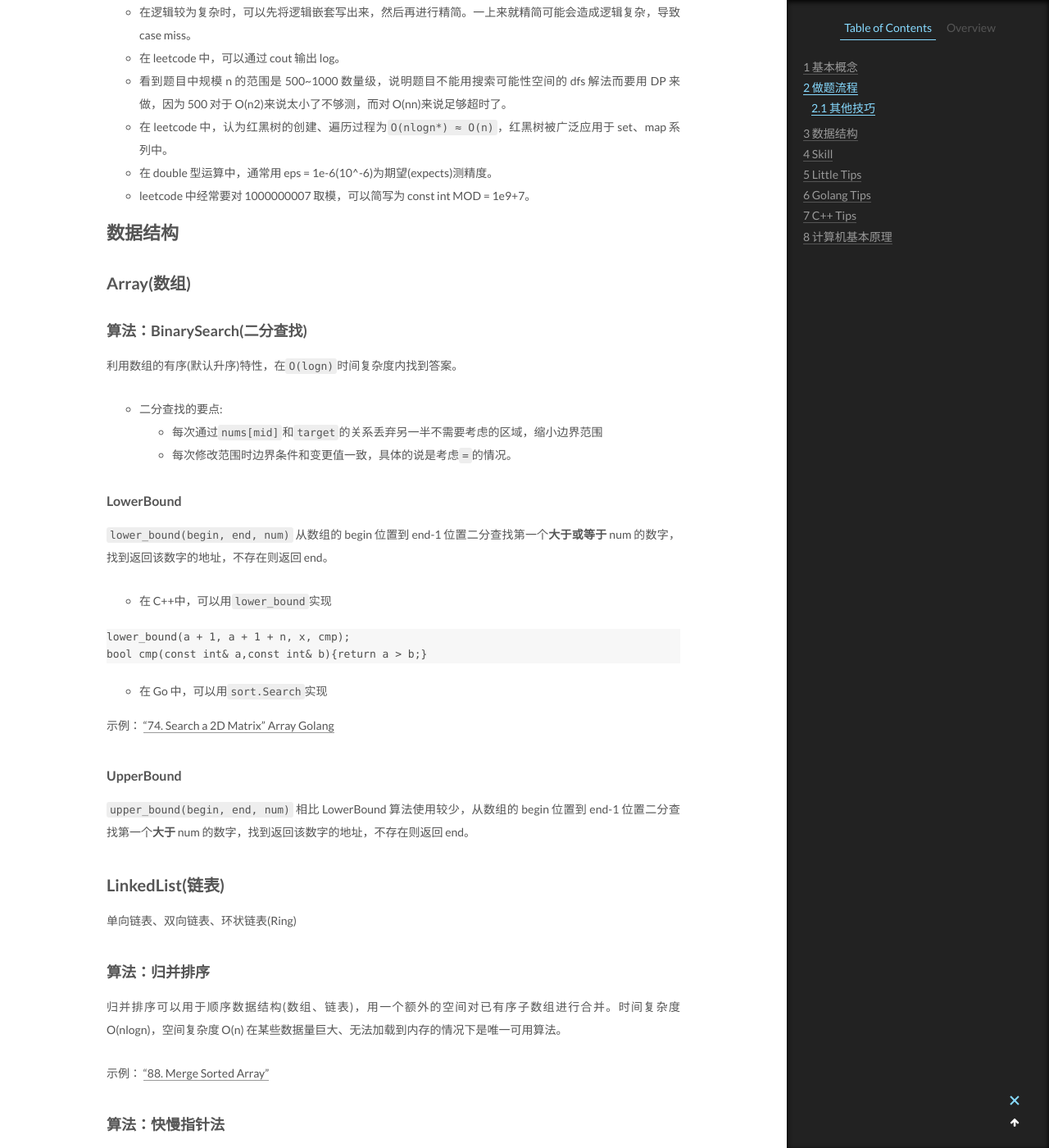
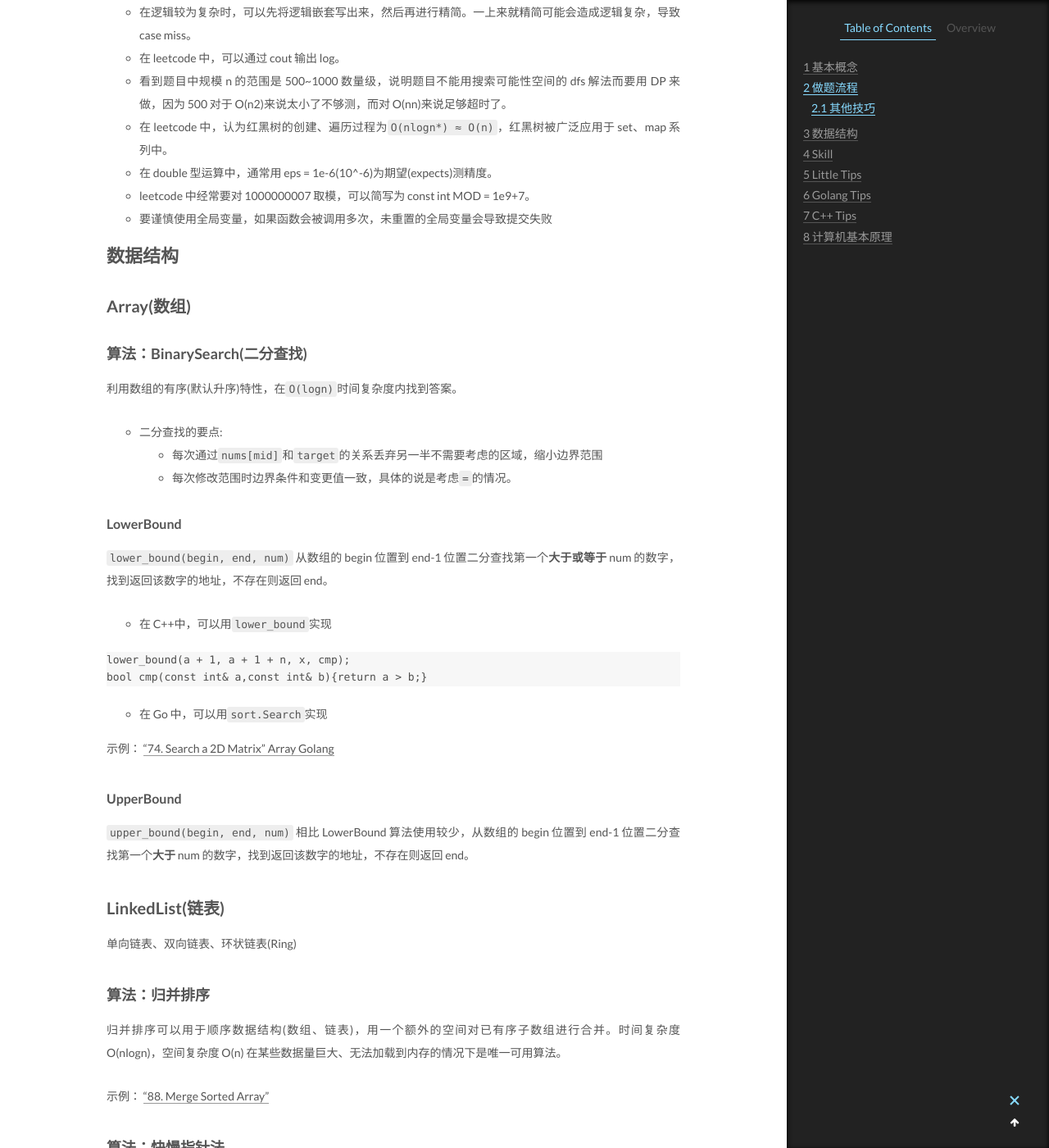
Before and after one commit to CodeHunter2006/CodeHunter2006.github.io, a Jekyll site: the page built from _posts/2020-12-20-Algorithm_Tips.md, in a window 1280 px wide and 1400 px high, scrolled down 1598 px. Shown: the whole window at 82% size. Built offline with Jekyll 4.4.1, drawn with Linux system fonts in a browser that asks for light colours.

Commit message:
[doc]: add contents.

```diff
--- a/_posts/2020-12-20-Algorithm_Tips.md
+++ b/_posts/2020-12-20-Algorithm_Tips.md
@@ -42,6 +42,7 @@ tags: Algorithm Leetcode
 - 在 leetcode 中，认为红黑树的创建、遍历过程为`O(nlogn*) ≈ O(n)`，红黑树被广泛应用于 set、map 系列中。
 - 在 double 型运算中，通常用 eps = 1e-6(10^-6)为期望(expects)测精度。
 - leetcode 中经常要对 1000000007 取模，可以简写为 const int MOD = 1e9+7。
+- 要谨慎使用全局变量，如果函数会被调用多次，未重置的全局变量会导致提交失败
 
 # 数据结构
 
```
